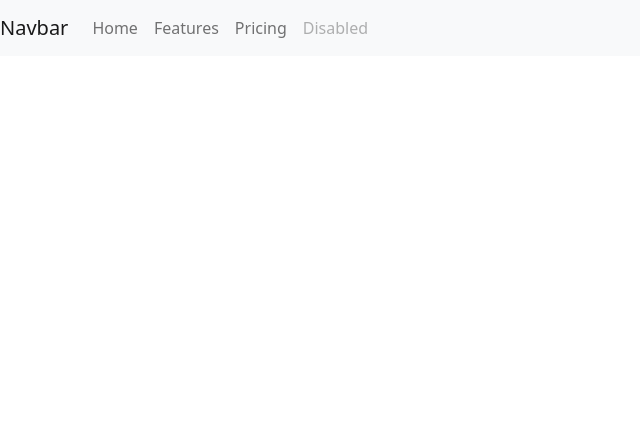
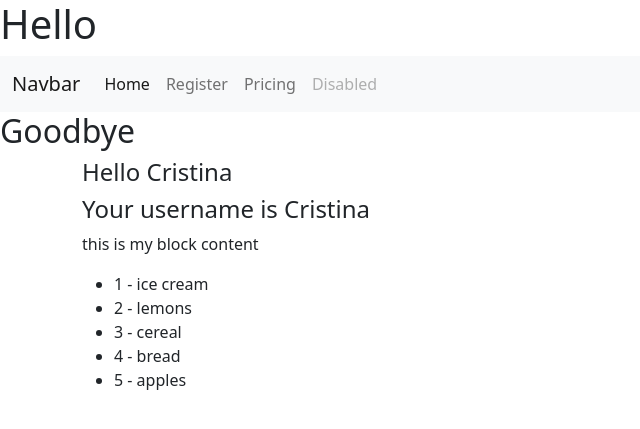
Before and after one commit to CristinaGradinaru/FlaskDay1, a Flask app: page / in a window 1280 px wide. Shown: the top 429 px of the page, without its empty margins (0-640 px from the left). Run offline with Flask 2, Linux system fonts and the light colour scheme; some libraries are stand-ins or nearby versions.

Commit message:
classwork

```diff
--- a/app/__init__.py
+++ b/app/__init__.py
@@ -1,9 +1,8 @@
 from flask import Flask, render_template
+from config import Config
+
 
 app = Flask(__name__)
+app.config.from_object(Config)
 
-@app.route('/')
-@app.route('/index')
-def hello_world():
-    title = "kekembas blog"
-    return render_template('base.html', title=title)
+from app import routes
--- /dev/null
+++ b/app/routes.py
@@ -0,0 +1,24 @@
+from app import app
+from flask import render_template
+
+@app.route('/')
+@app.route('/index')
+def hello_world():
+    context = {
+        'title': 'Kekembas Blog | HOME',
+        'customer_name': 'Cristina',
+        'customer_username': 'cgradinaru',
+        'items': {
+            1: 'ice cream',
+            2: 'lemons',
+            3: 'cereal',
+            4: 'bread',
+            5: 'apples'
+        }
+    }
+    return render_template('index.html', **context)
+
+@app.route('/register')
+def register():
+    title = 'Kekambas Blog | REGISTER'
+    return render_template('register.html', title = title)
--- a/app/templates/base.html
+++ b/app/templates/base.html
@@ -11,9 +11,18 @@
 <title>{{title}}</title>
 </head>
 <body>
+    <h1>Hello</h1>
+
     {% include 'nav.html' %}
-    {% block content %}
-    {% endblock content %}
+
+    <h2>Goodbye</h2>
+
+   <div class="container">
+        {% block content %}
+
+        {% endblock content %}
+   </div>
+
 
 <script src="https://cdnjs.cloudflare.com/ajax/libs/popper.js/2.5.4/umd/popper.min.js"></script>
 <script src="https://cdnjs.cloudflare.com/ajax/libs/twitter-bootstrap/5.0.0-beta1/js/bootstrap.min.js"></script>
--- a/app/templates/index.html
+++ b/app/templates/index.html
@@ -1,6 +1,17 @@
 {% extends 'base.html'%}
 
 {% block content %}
+    <h4>Hello {{ customer_name }} </h4>
+    <h4>Your username is {{ customer_name }} </h4>
+
     <p>this is my block content</p>
-
-{%end block content%}
+    <ul>
+        {% for key, item in items.items() %}
+                {% if item == "Bread" %}
+                    <li>{{ item }} - {{ key }}</li>
+                {% else %}
+                    <li>{{ key }} - {{ item }}</li>
+                {% endif%}
+            {% endfor %}
+    </ul>
+{% endblock content %}
--- a/app/templates/nav.html
+++ b/app/templates/nav.html
@@ -1,23 +1,24 @@
-
 <nav class="navbar navbar-expand-lg navbar-light bg-light">
+    <div class="container-fluid">
       <a class="navbar-brand" href="#">Navbar</a>
-        <button class="navbar-toggler" type="button" data-toggle="collapse" data-target="#navbarNav" aria-controls="navbarNav" aria-expanded="false" aria-label="Toggle navigation">
+      <button class="navbar-toggler" type="button" data-bs-toggle="collapse" data-bs-target="#navbarNav" aria-controls="navbarNav" aria-expanded="false" aria-label="Toggle navigation">
         <span class="navbar-toggler-icon"></span>
       </button>
       <div class="collapse navbar-collapse" id="navbarNav">
         <ul class="navbar-nav">
-            <li class="nav-item active">
-              <a class="nav-link" href="#">Home <span class="sr-only">(current)</span></a>
+          <li class="nav-item">
+            <a class="nav-link active" aria-current="page" href="{{ url_for('hello_world') }}">Home</a>
           </li>
           <li class="nav-item">
-              <a class="nav-link" href="#">Features</a>
+            <a class="nav-link" href="{{ url_for('register') }}">Register</a>
           </li>
           <li class="nav-item">
             <a class="nav-link" href="#">Pricing</a>
           </li>
           <li class="nav-item">
-              <a class="nav-link disabled" href="#">Disabled</a>
+            <a class="nav-link disabled" href="#" tabindex="-1" aria-disabled="true">Disabled</a>
           </li>
         </ul>
       </div>
+    </div>
   </nav>
--- /dev/null
+++ b/app/templates/register.html
@@ -0,0 +1,6 @@
+{% extends 'base.html' %}
+
+{% block content %}
+<h1>Hello New User. Please Register Here!</h1>
+
+{% endblock content %}
--- /dev/null
+++ b/config.py
@@ -0,0 +1,6 @@
+import os
+
+
+class Config():
+    FLASK_APP=os.environ.get('FLASK_APP')
+    FLASK_ENV=os.environ.get('FLASK_ENV')
--- a/requirements.txt
+++ b/requirements.txt
@@ -3,4 +3,5 @@ Flask==1.1.2
 itsdangerous==1.1.0
 Jinja2==2.11.3
 MarkupSafe==1.1.1
+python-dotenv==0.15.0
 Werkzeug==1.0.1
```
Also changed, not shown: routes.py (added, +13 -0 lines), 3 other files. Lines whose indentation alone changed are shown as unchanged.
